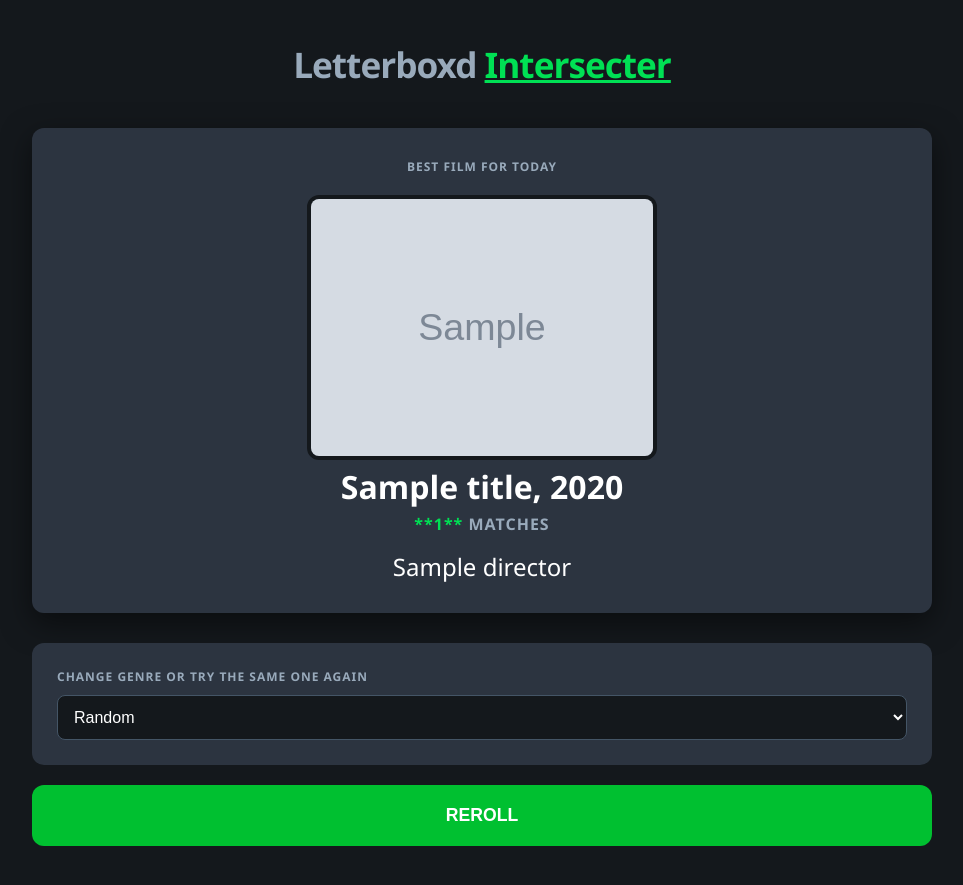
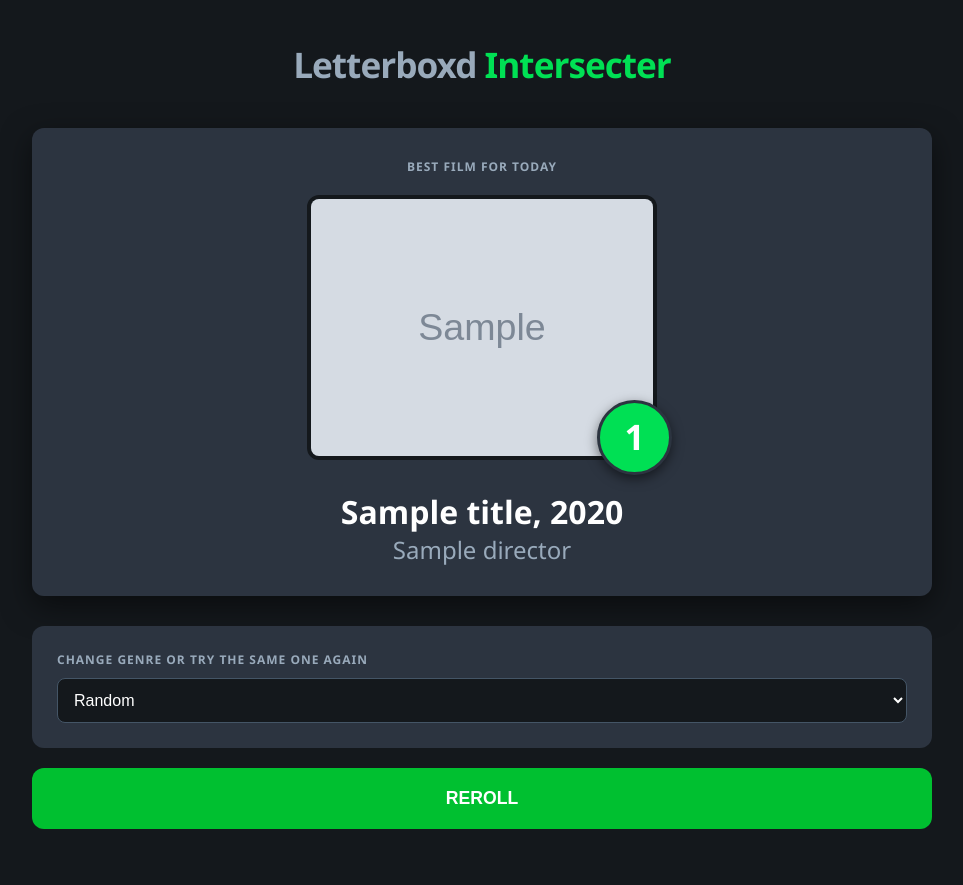
Before and after one commit to BartnickiKrl/mega_project_french75, a Django app: template letterboxd_stats/intersecter/templates/intersecter/movie.html in a window 1280 px wide. Shown: the top 885 px of the page, without its empty margins (158-1121 px from the left). After the commit the page ends 829 px from the top, so only its background shows below. Run offline with Django 5.2, Linux system fonts and the light colour scheme; the template is opened without the code that fills it: most values are stand-ins (such as "Sample title", 1, 10 or a date in 2020); grey boxes marked "Sample" are stand-in pictures.

Commit message:
css_counter

```diff
--- a/letterboxd_stats/intersecter/static/intersecter/base.css
+++ b/letterboxd_stats/intersecter/static/intersecter/base.css
@@ -20,12 +19,16 @@
     max-width: 900px;
 }
 
+h1, h2 {
+    font-weight: bold;
+}
+
 h2 {
     font-weight: normal;
+    color: #9ab;
 }
 
 /* --- NAGŁÓWEK --- */
-
 .main-header {
     text-align: center;
     margin-bottom: 40px;
@@ -39,24 +42,68 @@
 
 .highlight {
     color: #00e054;
+    text-decoration: none;
 }
 
-/* --- UKŁAD FISZEK (DYNAMICZNY) --- */
-
-.fiszki-wrapper {
-    display: flex;
-    flex-wrap: wrap; /* Pozwala fiszkom przechodzić do nowej linii przy dodawaniu */
-    gap: 15px;
-    margin-bottom: 20px;
+/* --- SEKCJA FILMU (POSTER BOX) --- */
+.box-poster {
+    text-align: center;
+    background: #2c3440;
+    padding: 30px;
+    border-radius: 12px;
+    box-shadow: 0 10px 30px rgba(0,0,0,0.5);
+    margin-bottom: 30px;
 }
 
-.fiszka {
-    flex: 1 1 calc(50% - 15px); /* Dwie fiszki w rzędzie na większych ekranach */
-    min-width: 250px;
+.poster-frame {
+    position: relative; /* Baza dla kółka */
+    display: inline-block;
+    max-width: 350px;
+    width: 100%;
+    margin-top: 10px;
+    margin-bottom: 25px;
+    overflow: visible;   /* Pozwala kółku wystawać poza krawędź */
+}
+
+.poster-frame img {
+    width: 100%;
+    display: block;
+    object-fit: cover;
+    border-radius: 12px;
+    border: 4px solid #14181c;
+}
+
+/* --- ZIELONE KÓŁKO Z NUMERKIEM --- */
+.match-circle {
+    position: absolute;
+    bottom: -15px;    /* Lekko wystaje poza dół */
+    right: -15px;     /* Lekko wystaje poza prawą stronę */
+
+    width: 75px;
+    height: 75px;
+    background: #00e054;
+
+    color: #ffffff;      /* Biała cyfra */
+    font-weight: 800;    /* Bardzo gruba */
+    font-size: 2.2rem;
+
+    border-radius: 50%;
+    display: flex;
+    align-items: center;
+    justify-content: center;
+
+    border: 3px solid #2c3440; /* Cienka, estetyczna obwódka */
+    box-shadow: 0 4px 12px rgba(0,0,0,0.5);
+    z-index: 10;
+    line-height: 1;
+}
+
+/* --- FORMULARZ I WYBÓR GATUNKU --- */
+.box-genre {
     background: #2c3440;
-    padding: 20px;
+    padding: 25px;
     border-radius: 12px;
-    border-left: 4px solid #00e054;
+    margin-bottom: 20px;
 }
 
 label {
@@ -84,163 +192,7 @@
     border-bottom-color: #00e054;
 }
 
-/* --- PRZYCISKI STERUJĄCE (+ / -) --- */
-
-.controls {
-    display: flex;
-    gap: 10px;
-    margin-bottom: 25px;
-}
-
-.control-btn {
-    flex: 1;
-    padding: 12px;
-    background: #2c3440;
-    border: 1px solid #456;
-    color: #9ab;
-    border-radius: 8px;
-    cursor: pointer;
-    font-size: 0.9rem;
-    font-weight: bold;
-    transition: all 0.2s ease;
-}
-
-
-
-.control-btn:hover {
-    background: #3a4450;
-    color: #fff;
-    border-color: #9ab;
-}
-
-
-
-.control-btn.remove:hover {
-    color: #ff4b4b;
-    border-color: #ff4b4b;
-}
-
-/* --- GATUNEK I WYNIK --- */
-
-.box-genre {
-    background: #2c3440;
-    padding: 25px;
-    border-radius: 12px;
-    margin-bottom: 20px;
-}
-
-select {
-    width: 100%;
-    background: #14181c;
-    border: 1px solid #456;
-    color: #fff;
-    padding: 12px;
-    border-radius: 8px;
-    font-size: 1rem;
-    cursor: pointer;
-}
-
-
-
-.submit-btn {
-    width: 100%;
-    padding: 20px;
-    background: #00c030;
-    color: white;
-    border: none;
-    border-radius: 12px;
-    font-size: 1.1rem;
-    font-weight: bold;
-    cursor: pointer;
-    text-transform: uppercase;
-    transition: background 0.3s, transform 0.2s;
-    margin-bottom: 40px;
-}
-
-
-.submit-btn:hover {
-    background: #00e054;
-}
-
-
-.box-poster {
-    text-align: center;
-    background: #2c3440;
-    padding: 30px;
-    border-radius: 12px;
-    box-shadow: 0 10px 30px rgba(0,0,0,0.5);
-    margin-bottom: 30px;
-}
-
-
-
-.poster-frame {
-    display: inline-block;
-    max-width: 350px;
-    width: 100%;
-    border-radius: 12px;
-    overflow: hidden;
-    border: 4px solid #14181c;
-    margin-top: 10px;
-}
-
-
-
-.poster-frame img {
-    width: 100%;
-    display: block;
-    object-fit: cover;
-}
-
-
-/* --- UKŁAD FISZEK (DYNAMICZNY: MAX 3 W RZĘDZIE) --- */
-
-.fiszki-wrapper {
-    display: flex;
-    flex-wrap: wrap; /* Pozwala na tworzenie nowych rzędów */
-    gap: 15px;       /* Odstęp między fiszkami */
-    margin-bottom: 20px;
-}
-
-.fiszka {
-    /* calc(50% - 10px) sprawia, że zmieszczą się dokładnie 2 w linii,
-       uwzględniając odstępy (gap) */
-    flex: 1 1 calc(50% - 15px);
-    min-width: 200px; /* Zapobiega zbytniemu ściskaniu na telefonach */
-    background: #2c3440;
-    padding: 20px;
-    border-radius: 12px;
-    border-left: 4px solid #00e054;
-    transition: transform 0.2s ease;
-}
-
-
-
-/* Opcjonalnie: lekkie powiększenie przy najechaniu dla lepszego efektu */
-
-.fiszka:hover {
-    background: #323a45;
-}
-
-
-/* RWD: Na małych ekranach (np. telefony) przełączamy na 1 lub 2 w rzędzie */
-
-@media (max-width: 768px) {
-    .fiszka {
-        flex: 1 1 calc(50% - 15px); /* 2 w rzędzie na tabletach */
-    }
-}
-
-
-@media (max-width: 480px) {
-    .fiszka {
-        flex: 1 1 100%; /* 1 w rzędzie na małych telefonach */
-    }
-}
-
-
-/* Styl kręciołka */
-
+/* --- ANIMACJA ŁADOWANIA --- */
 .loader {
     width: 15px;
     height: 15px;
@@ -249,22 +201,30 @@
     border-radius: 50%;
     display: inline-block;
     margin-right: 10px;
-    box-sizing: border-box;
     animation: rotation 1s linear infinite;
 }
-
-/* Animacja obracania */
 
 @keyframes rotation {
     0% { transform: rotate(0deg); }
     100% { transform: rotate(360deg); }
 }
 
-.match-info {
-    font-size: 1rem;
-    color: #9ab;
-    margin: 5px 0 15px 0;
-    text-transform: uppercase;
-    letter-spacing: 1px;
-    font-weight: bold;
+/* --- RESPONSYWNOŚĆ (RWD) --- */
+@media (max-width: 768px) {
+    .fiszka {
+        flex: 1 1 calc(50% - 15px);
+    }
 }
+
+@media (max-width: 480px) {
+    .fiszka {
+        flex: 1 1 100%;
+    }
+    .match-circle {
+        width: 60px;
+        height: 60px;
+        font-size: 1.8rem;
+        bottom: -10px;
+        right: -10px;
+    }
+}
--- a/letterboxd_stats/intersecter/templates/intersecter/movie.html
+++ b/letterboxd_stats/intersecter/templates/intersecter/movie.html
@@ -19,12 +19,12 @@
         <div class="box-poster">
             <label>Best film for today</label>
             <div class="poster-frame">
+                <div class="match-circle">
+                    {{ counter }}
+                </div>
                 <img src="{{ poster_url }}" alt="Poster">
             </div>
             <h1>{{ title }}, {{ year }}</h1>
-                <div class="match-info">
-                    <span class="highlight">**{{ counter }}**</span> matches
-                </div>
             <h2>{{ director }}</h2>
         </div>
 
```
Also changed, not shown: other parts of letterboxd_stats/intersecter/static/intersecter/base.css (+61 -1 lines). Lines whose indentation alone changed are shown as unchanged.
